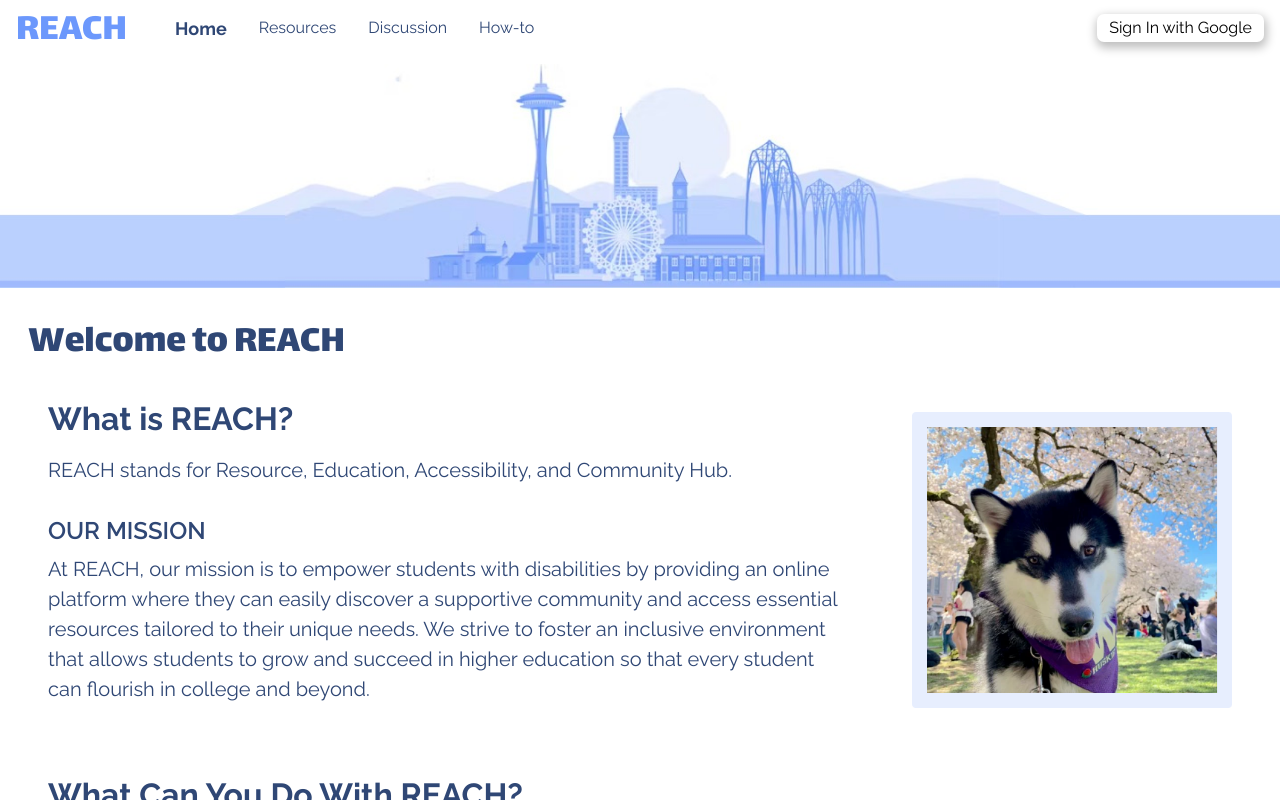
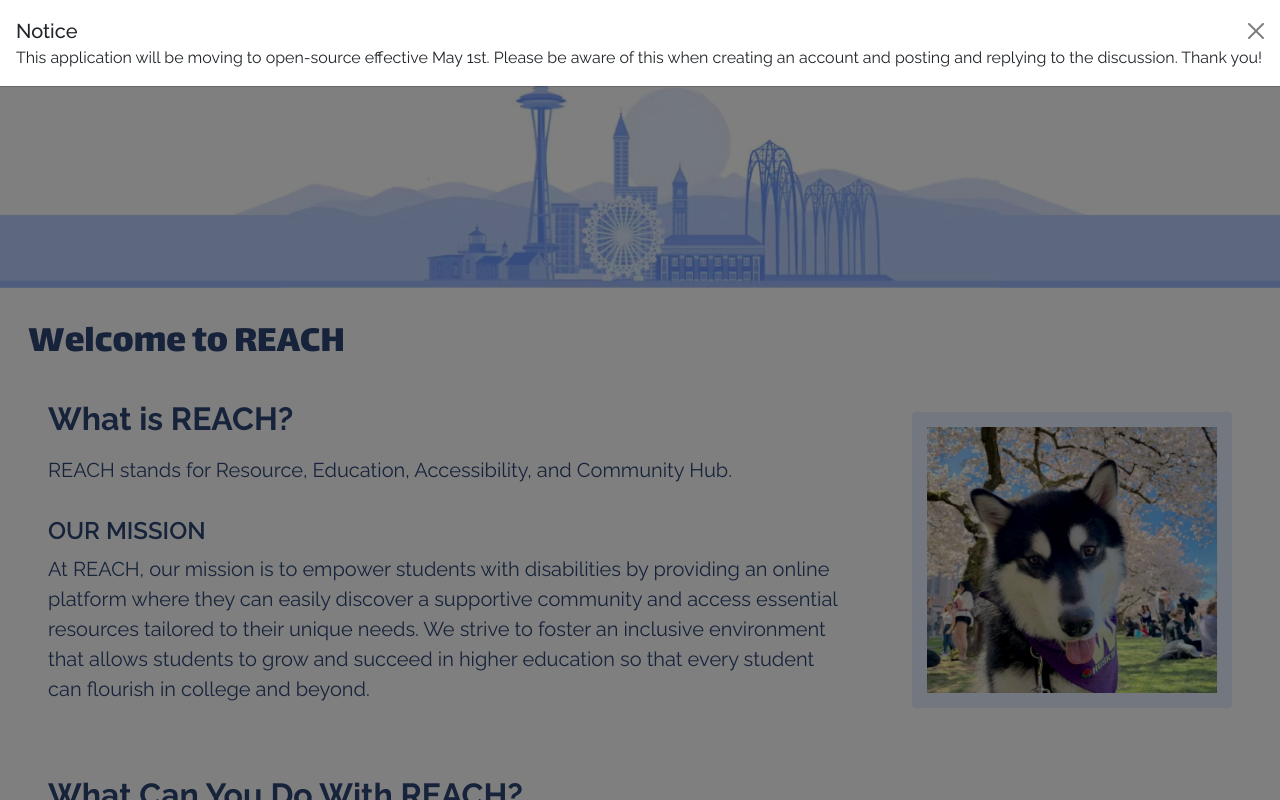
Before and after one commit to madiwake/INFO490-491-Capstone, a React (Create React App) app: page /home in a window 1280 px wide. Shown: the top 800 px of the page. Built offline with nearby package versions, Linux system fonts and the light colour scheme; no server answers.

Commit message:
adding notice for users upon render

```diff
--- a/src/components/NavigationBar.js
+++ b/src/components/NavigationBar.js
@@ -1,5 +1,6 @@
-import React from "react";
+import React, { useState } from "react";
 import { NavLink } from "react-router-dom";
+import Offcanvas from 'react-bootstrap/Offcanvas';
 import { signInWithRedirect, signOut, GoogleAuthProvider } from "firebase/auth";
 
 function NavBanner(props) {
@@ -32,6 +33,9 @@ function NavBanner(props) {
 }
 
 export default function NavigationBar(props) {
+    const [noticeShowing, setNoticeShowing] = useState(true);
+    const handleNoticeClose = () => setNoticeShowing(false);
+
     const googleSignIn = () => {
         const provider = new GoogleAuthProvider();
         signInWithRedirect(props.auth, provider);
@@ -43,6 +47,15 @@ export default function NavigationBar(props) {
 
     return (
         <header className="navigation-header">
+            <Offcanvas className="websiteNotice" show={noticeShowing} onHide={handleNoticeClose} placement="top">
+                <Offcanvas.Header closeButton>
+                <Offcanvas.Title>Notice</Offcanvas.Title>
+                </Offcanvas.Header>
+                <Offcanvas.Body>
+                    This application will be moving to open-source effective May 1st.
+                    Please be aware of this when creating an account and posting and replying to the discussion. Thank you!
+                </Offcanvas.Body>
+            </Offcanvas>
             <nav className="navBar">
                 <h1 className="navBar-logo">
                     <NavLink
--- a/src/css/navigation.css
+++ b/src/css/navigation.css
@@ -1,3 +1,13 @@
+.websiteNotice .offcanvas-header {
+    padding: 1rem 1rem 0 1rem;
+}
+.websiteNotice .offcanvas-body {
+    padding: 0 1rem 1rem 1rem;
+}
+.websiteNotice {
+    --bs-offcanvas-height: fit-content;
+}
+
 .navigation-header .navBar {
     display: flex;
     flex-direction: row;
```
